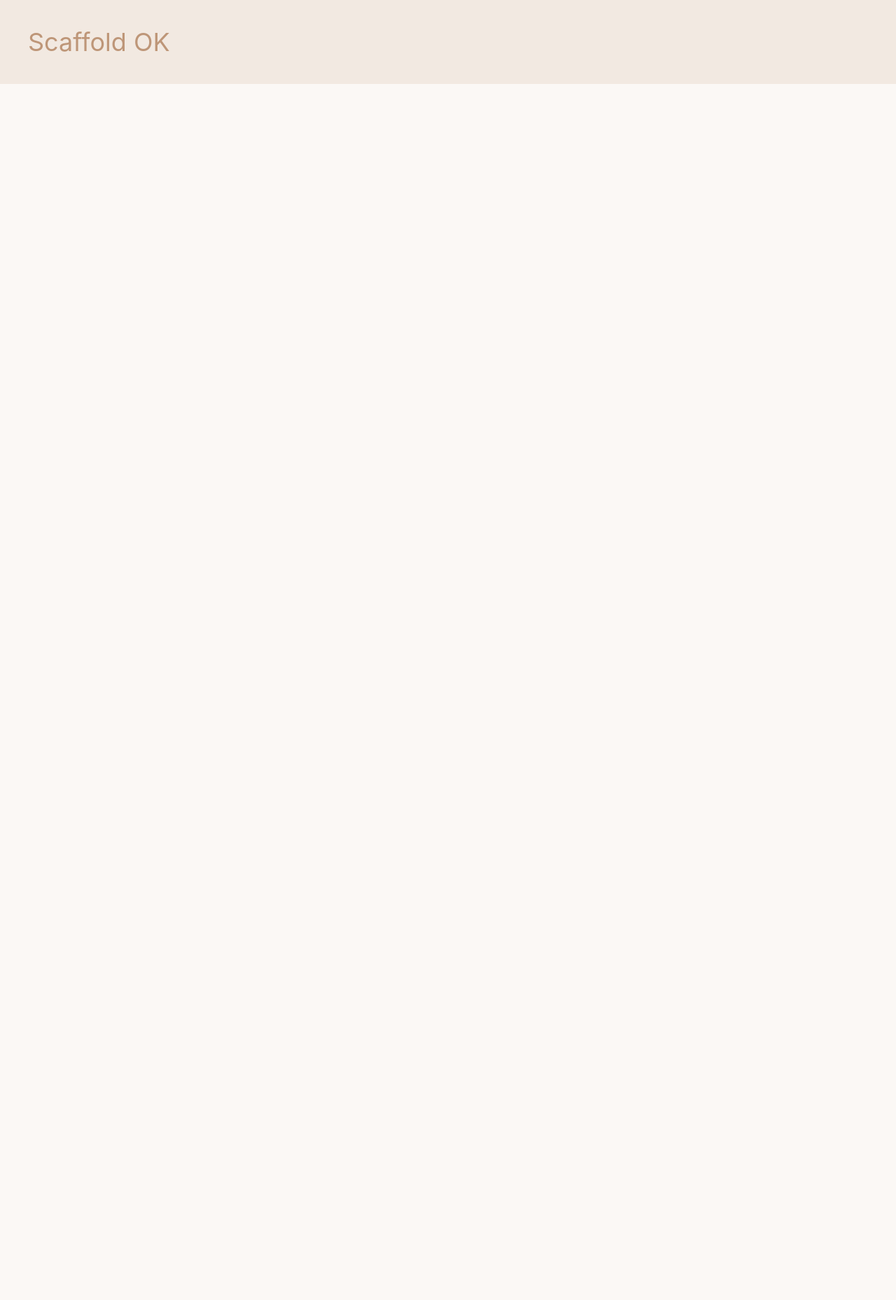
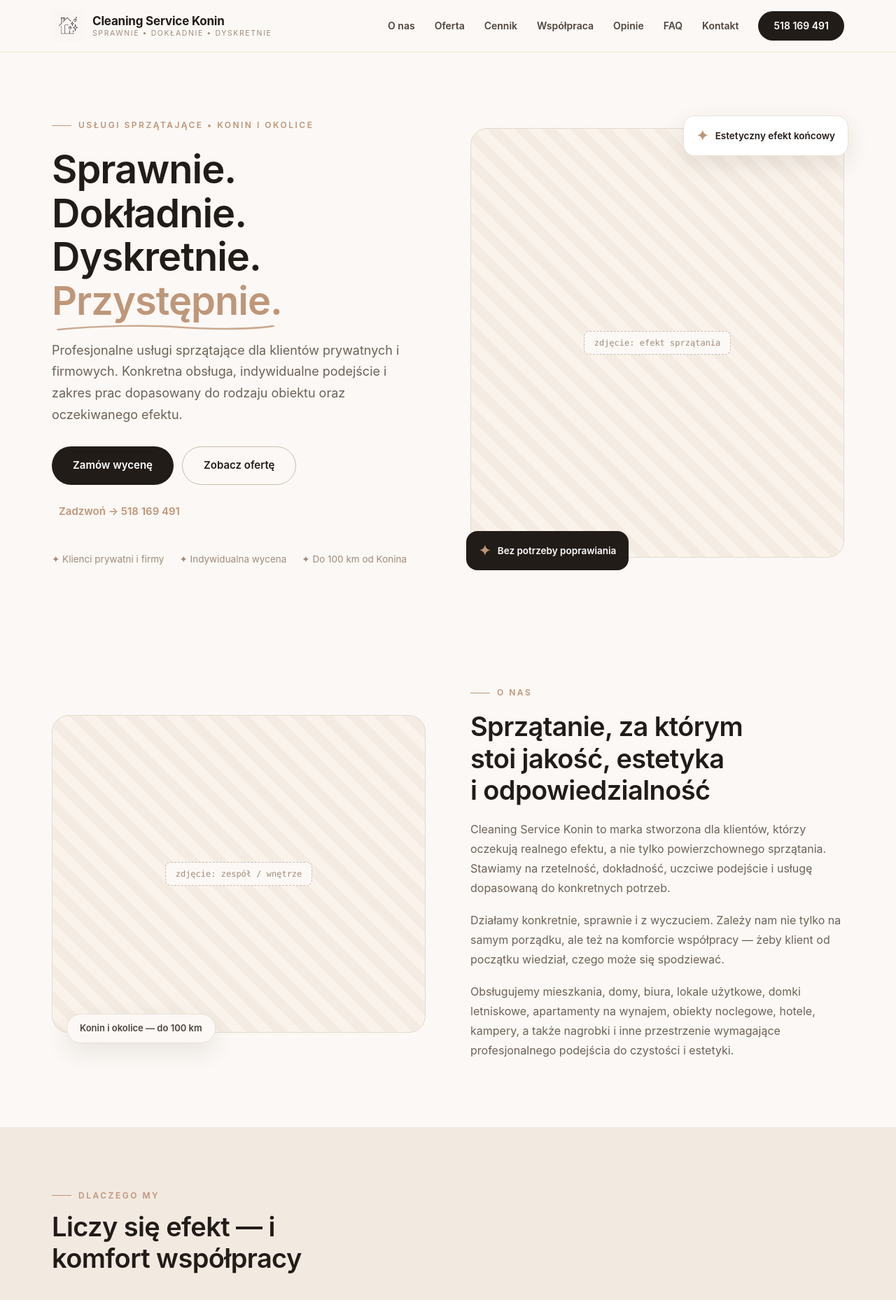
Before and after one commit to DBakalarski/cleaning-company-final, a Next.js app: page / in a window 1280 px wide. Shown: the top 1858 px of the page at 70% size. Before the commit the page ends 800 px from the top, so only its background shows below. Built offline with nearby package versions, Linux system fonts and the light colour scheme.

Commit message:
feat: compose landing page from sections

```diff
--- a/app/page.tsx
+++ b/app/page.tsx
@@ -1,7 +1,37 @@
+import { Header } from "@/components/layout/Header";
+import { Footer } from "@/components/layout/Footer";
+import { MobileCallButton } from "@/components/layout/MobileCallButton";
+import { Hero } from "@/components/sections/Hero";
+import { About } from "@/components/sections/About";
+import { WhyUs } from "@/components/sections/WhyUs";
+import { Offer } from "@/components/sections/Offer";
+import { Process } from "@/components/sections/Process";
+import { PricingInfo } from "@/components/sections/PricingInfo";
+import { PricingPreview } from "@/components/sections/PricingPreview";
+import { ServiceArea } from "@/components/sections/ServiceArea";
+import { Testimonials } from "@/components/sections/Testimonials";
+import { Faq } from "@/components/sections/Faq";
+import { Contact } from "@/components/sections/Contact";
+
 export default function Home() {
   return (
-    <main className="bg-sand text-ink font-heading p-10">
-      <h1 className="text-accent text-4xl">Scaffold OK</h1>
-    </main>
+    <>
+      <Header />
+      <main id="start" className="min-w-[320px] overflow-x-hidden">
+        <Hero />
+        <About />
+        <WhyUs />
+        <Offer />
+        <Process />
+        <PricingInfo />
+        <PricingPreview />
+        <ServiceArea />
+        <Testimonials />
+        <Faq />
+        <Contact />
+      </main>
+      <Footer />
+      <MobileCallButton />
+    </>
   );
 }
--- a/components/sections/Hero.tsx
+++ b/components/sections/Hero.tsx
@@ -16,9 +16,7 @@
       <div className="flex flex-col gap-6">
         <SectionEyebrow label="Usługi sprzątające • Konin i okolice" />
         <h1 className="m-0 font-heading text-[clamp(34px,4.6vw,56px)] font-semibold leading-[1.12] tracking-[-1px] text-balance">
-          Sprawnie. Dokładnie.
-          <br />
-          Dyskretnie.{" "}
+          Sprawnie. Dokładnie. Dyskretnie.{" "}
           <em className="relative inline-block not-italic text-accent">
             Przystępnie.
             <svg
```
Also changed, not shown: 2 other files (tests, documents, lock files or other folders).
